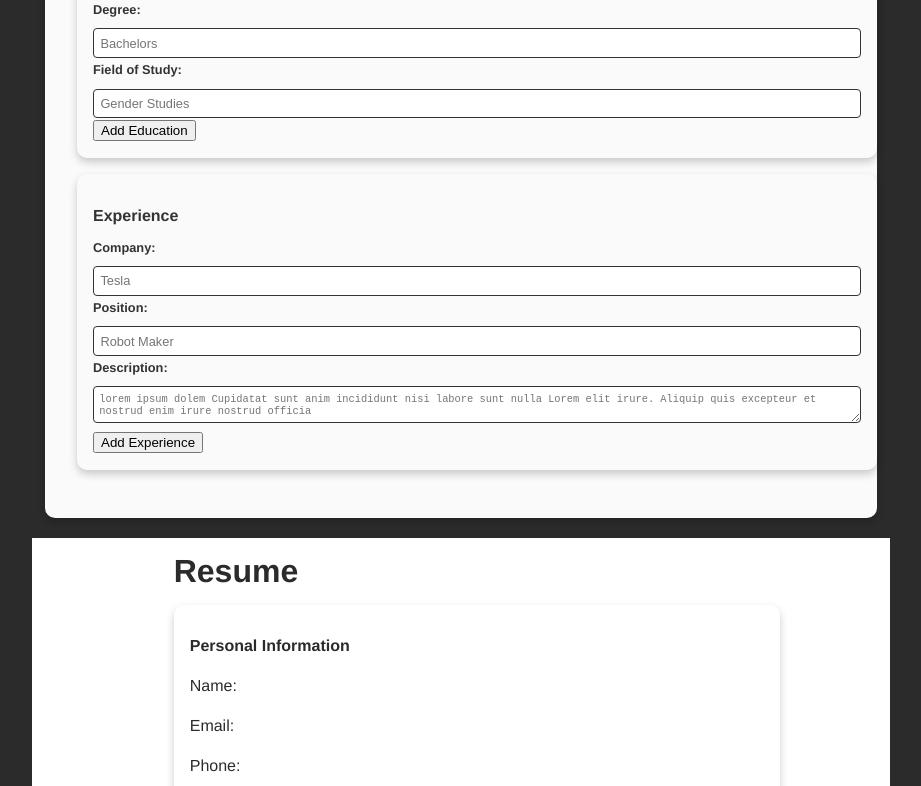
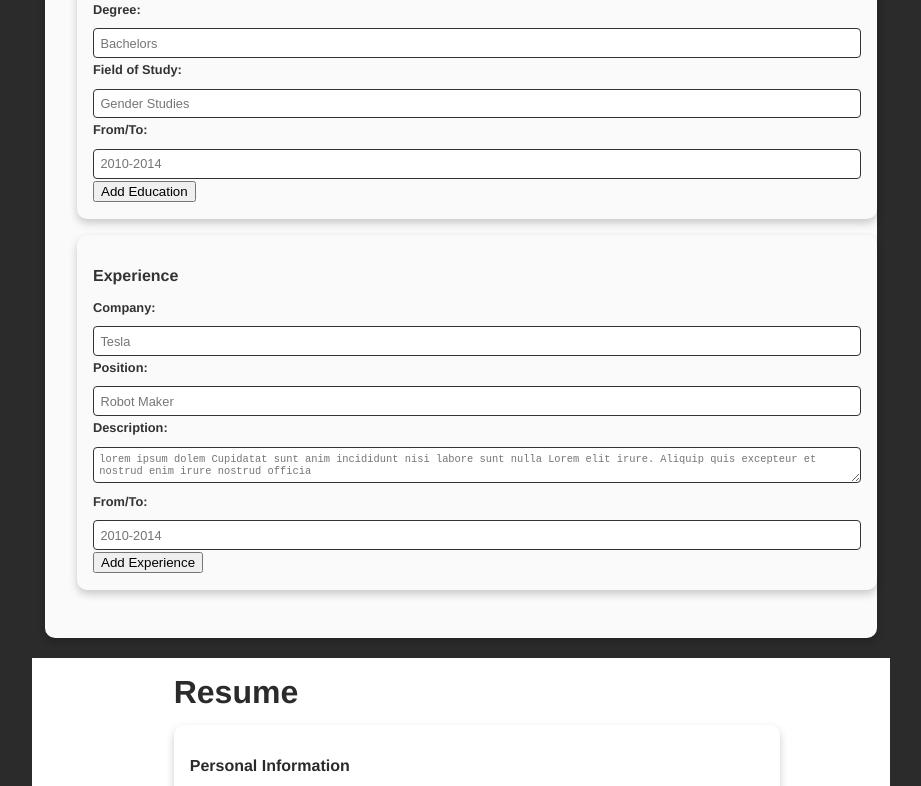
Before and after one commit to AbhinavSalgania/cv-project, a React (Create React App) app: page / in a window 1280 px wide. Shown: the part 514-1300 px from the top of the page, without its empty margins (179-1100 px from the left). Built offline with nearby package versions, Linux system fonts and the light colour scheme.

Commit message:
add From/To in Education & Experience

```diff
--- a/src/components/Main.js
+++ b/src/components/Main.js
@@ -9,15 +9,15 @@ class Main extends React.Component {
         name: '',
         email: '',
         phone: '',
-        educationItems: [{ school: "", degree: "", fieldOfStudy: "" }],
-        experienceItems: [{ company: "", position: "", description: "" }]
+        educationItems: [{ school: "", degree: "", fieldOfStudy: "", FromTo: "" }],
+        experienceItems: [{ company: "", position: "", description: "", FromToXp: "" }]
       };
     }
 
     addEducationItem = () => {
         this.setState((prevState) => ({
             educationItems: [...prevState.educationItems, {
-                school: '', degree: '', fieldOfStudy: ''
+                school: '', degree: '', fieldOfStudy: '', FromTo: ''
             }]
         }));
     };
@@ -25,7 +25,7 @@ class Main extends React.Component {
     addExperienceItem = () => {
         this.setState((prevState) => ({
             experienceItems: [...prevState.experienceItems, {
-                company: '', position: '', description: ''
+                company: '', position: '', description: '', FromToXp: ''
             }]
         }));
     };
@@ -114,6 +114,15 @@ class Main extends React.Component {
                     placeholder="Gender Studies"
                     onChange={event => this.handleChange(event, "educationItems", index)}
                     />
+                    <br />
+                    <label htmlFor={`FromTo-${index}`}>From/To:</label>
+                    <input
+                    type="text"
+                    id={`FromTo-${index}`}
+                    name="FromTo"
+                    placeholder="2010-2014"
+                    onChange={event => this.handleChange(event, "educationItems", index)}
+                    />
                 </div>
                 ))}
                 <button type="button" onClick={this.addEducationItem}>
@@ -149,6 +158,15 @@ class Main extends React.Component {
                   placeholder="lorem ipsum dolem Cupidatat sunt anim incididunt nisi labore sunt nulla Lorem elit irure. Aliquip quis excepteur et nostrud enim irure nostrud officia"
                   onChange={event => this.handleChange(event, "experienceItems", index)}
                 />
+                <br />
+                    <label htmlFor={`FromToXp-${index}`}>From/To:</label>
+                    <input
+                    type="text"
+                    id={`FromToXp-${index}`}
+                    name="FromToXp"
+                    placeholder="2010-2014"
+                    onChange={event => this.handleChange(event, "educationItems", index)}
+                    />
               </div>
             ))}
             <button type="button" onClick={this.addExperienceItem}>
--- a/src/components/Resume.js
+++ b/src/components/Resume.js
@@ -23,6 +23,8 @@ class Resume extends React.Component {
               <p>School: {item.school}</p>
               <p>Degree: {item.degree}</p>
               <p>Field of Study: {item.fieldOfStudy}</p>
+              <p> From/To: {item.FromTo}</p>
+
             </div>
           ))}
         </section>
@@ -33,6 +35,7 @@ class Resume extends React.Component {
               <p>Company: {item.company}</p>
               <p>Position: {item.position}</p>
               <p>Description: {item.description}</p>
+              <p> From/To: {item.FromToXp}</p>
             </div>
             ))}
             </section>
```
